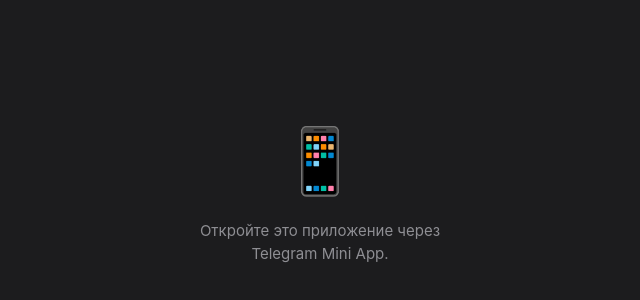
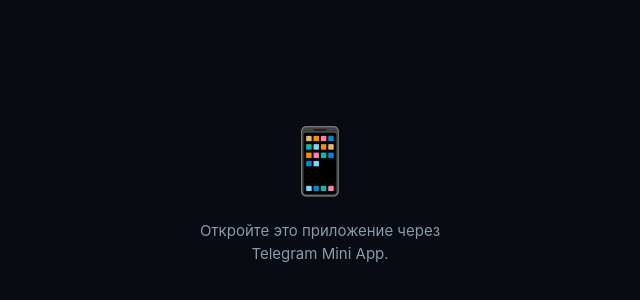
Before and after one commit to acidmsg/lenreg-ticket-bot, a website: page src/web/static/app/index.html in a window 1280 px wide. Shown: the part 210-510 px from the top of the page, without its empty margins (320-960 px from the left). Drawn offline with Linux system fonts and the dark colour scheme.

Commit message:
feat: apply Sterile Hi-Tech color palette to Mini App

```diff
--- a/src/web/static/app/css/style.css
+++ b/src/web/static/app/css/style.css
@@ -5,19 +5,20 @@
 
 /* === CSS-переменные Telegram (значения по умолчанию) === */
 :root {
-  --tg-bg-color: #fff;
-  --tg-text-color: #000;
-  --tg-hint-color: #999;
-  --tg-button-color: #3390ec;
-  --tg-button-text-color: #fff;
-  --tg-secondary-bg-color: #f4f4f5;
-  --tg-destructive-color: #e53935;
-  --tg-section-header-color: #6d6d72;
-  --tg-subtitle-color: #8e8e93;
+  --tg-bg-color: #080c12;
+  --tg-text-color: #e0e8f0;
+  --tg-hint-color: #89a;
+  --tg-button-color: #90caf9;
+  --tg-button-text-color: #080c12;
+  --tg-secondary-bg-color: #111820;
+  --tg-destructive-color: #f45;
+  --tg-section-header-color: #90caf9;
+  --tg-subtitle-color: #89a;
+  --tg-link-color: #80cbc4;
 
   /* Расширенные переменные */
   --card-radius: 12px;
-  --card-shadow: 0 2px 8px rgb(0 0 0 / 8%);
+  --card-shadow: 0 2px 8px rgb(0 0 0 / 30%);
   --card-padding: 16px;
   --gap-sm: 8px;
   --gap-md: 12px;
@@ -28,10 +29,10 @@
   --font-xl: 20px;
 
   /* Статусные цвета */
-  --status-available: #34c759;
-  --status-noslots: #e53935;
-  --status-checking: #ff9500;
-  --status-unknown: #8e8e93;
+  --status-available: #80cbc4;
+  --status-noslots: #f45;
+  --status-checking: #90caf9;
+  --status-unknown: #89a;
 }
 
 /* === Сброс и базовые стили === */
@@ -887,52 +888,56 @@
   display: none !important;
 }
 
-/* === Тёмная тема === */
+/* === Тёмная тема — палитра «Стерильный хайтек» (форсированная) === */
 @media (prefers-color-scheme: dark) {
   :root {
-    --tg-bg-color: #1c1c1e;
-    --tg-text-color: #fff;
-    --tg-hint-color: #8e8e93;
-    --tg-secondary-bg-color: #2c2c2e;
-    --tg-section-header-color: #8e8e93;
-    --tg-subtitle-color: #8e8e93;
-    --card-shadow: 0 2px 8px rgb(0 0 0 / 30%);
+    --tg-bg-color: #080c12 !important;
+    --tg-text-color: #e0e8f0 !important;
+    --tg-hint-color: #89a !important;
+    --tg-secondary-bg-color: #111820 !important;
+    --tg-section-header-color: #90caf9 !important;
+    --tg-subtitle-color: #89a !important;
+    --tg-button-color: #90caf9 !important;
+    --tg-button-text-color: #080c12 !important;
+    --tg-destructive-color: #f45 !important;
+    --tg-link-color: #80cbc4 !important;
+    --card-shadow: 0 2px 8px rgb(0 0 0 / 40%);
   }
 
   .list__item {
-    border-bottom-color: rgb(255 255 255 / 6%);
+    border-bottom-color: rgb(144 202 249 / 8%);
   }
 
   .list__item:active {
-    background-color: rgb(255 255 255 / 4%);
+    background-color: rgb(144 202 249 / 6%);
   }
 
   .stepper__actions {
-    border-top-color: rgb(255 255 255 / 8%);
+    border-top-color: rgb(144 202 249 / 10%);
   }
 
   .slot-chip {
-    border-color: rgb(255 255 255 / 8%);
+    border-color: rgb(144 202 249 / 12%);
   }
 
   .search-bar__input {
-    border-color: rgb(255 255 255 / 12%);
+    border-color: rgb(144 202 249 / 12%);
   }
 
   .app-header {
-    border-bottom-color: rgb(255 255 255 / 8%);
+    border-bottom-color: rgb(144 202 249 / 10%);
   }
 
   .stepper__step-badge {
-    border-color: rgb(255 255 255 / 8%);
+    border-color: rgb(144 202 249 / 12%);
   }
 
   .monitoring-patients {
-    border-top-color: rgb(255 255 255 / 6%);
-    border-bottom-color: rgb(255 255 255 / 6%);
+    border-top-color: rgb(144 202 249 / 8%);
+    border-bottom-color: rgb(144 202 249 / 8%);
   }
 
   .monitoring-patient__delete {
-    color: rgb(255 255 255 / 30%);
+    color: rgb(144 202 249 / 25%);
   }
 }
```
